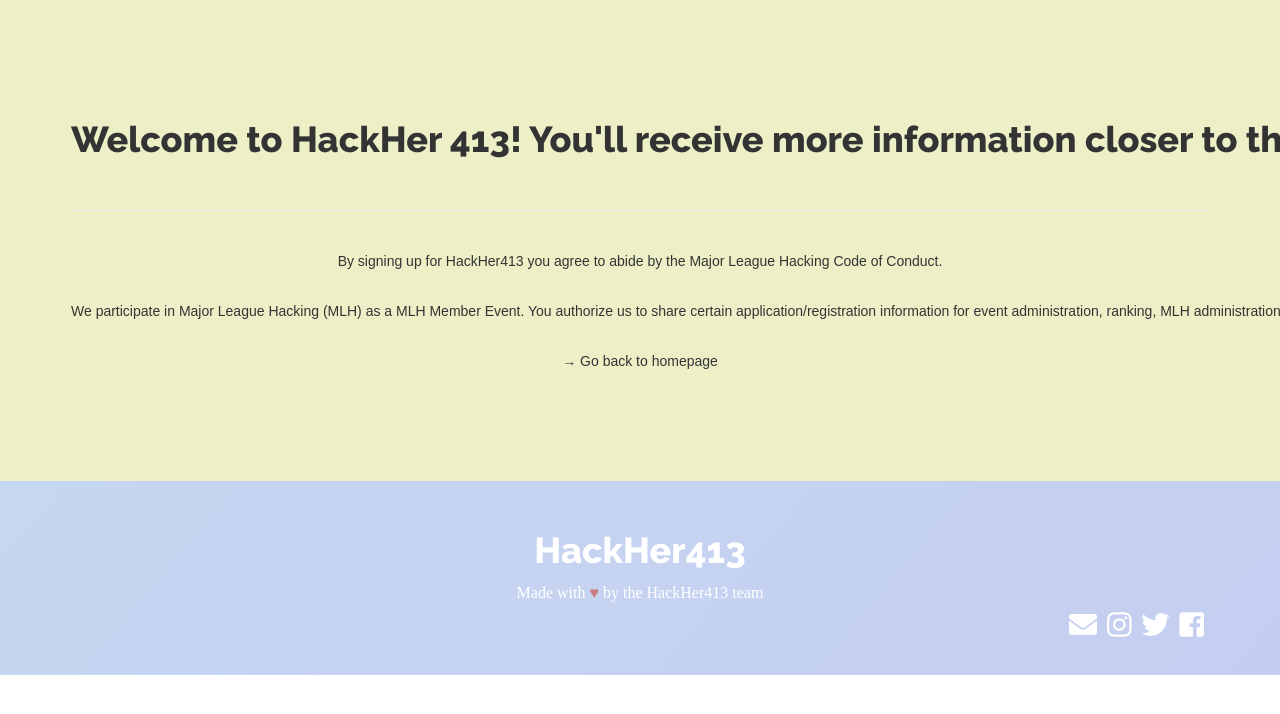
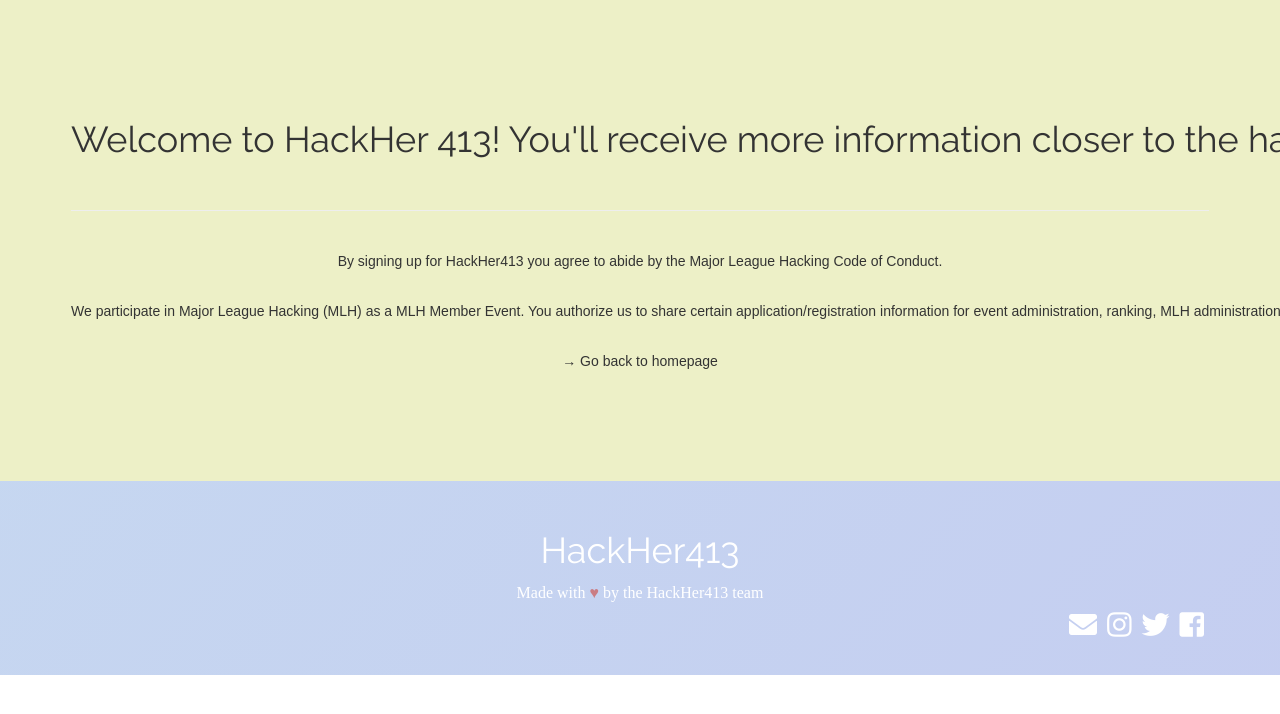
Before and after one commit to hackher413/2019, a Jekyll site: the page built from success.html, in a window 1280 px wide. Shown: the top 714 px of the page. Built offline with Jekyll 4.4.1, drawn with Linux system fonts in a browser that asks for light colours; nearby versions of some CDN libraries; some web fonts are replaced; a script that is not in the unit is left out.

Commit message:
changed font weights

```diff
--- a/_includes/different.html
+++ b/_includes/different.html
@@ -12,7 +12,7 @@
         <div class="text diff-col">
           <h2 class="header2">Unique Opportunities to Connect</h2>
           <p>Interested in talking to mentors about their career paths?
-            Take a break from your hack and join us for <b>Coffee With Mentors</b>!
+            Take a break from your hack and join us for <span class="bold">Coffee With Mentors</span>!
             Throughout the hackathon, we’ll have a space (and provide coffee and snacks!)
             where participants can sit down and talk to mentors about anything,
             ranging from advice to the mentor’s career to their favorite programming language!</p>
@@ -28,7 +28,7 @@
           <div class="text diff-col">
           <h2 class="header1">Empowering with Workshops and Resources</h2>
           <p>Being a beginner at a Hackathon can be intimidating. To combat this,
-            we’re creating a <b>Beginner Track</b>! This track provides a schedule full
+            we’re creating a <span class="bold">Beginner Track</span>! This track provides a schedule full
             of suggested workshops, events, and resources for beginners to make
             the most of the 24-hours. </p>
         </div>
@@ -37,7 +37,7 @@
         <div class="text diff-col">
           <h2 class="header3">Inspiring Students Throughout</h2>
           <p>Impostor Syndrome is real. We will have a round table event called
-            <b>Real Talk</b> for anyone to come and share their experience in tech!
+            <span class="bold">Real Talk</span> for anyone to come and share their experience in tech!
             We will discuss not only the amazing feats by people in the industry
             but also brainstorm ways to improve inclusivity in the tech world.
 </p>
--- a/_includes/head.html
+++ b/_includes/head.html
@@ -40,7 +40,7 @@
   {% if site.seo.image %}<meta property="og:image" content="{{ site.seo.image }}" />{% endif %}
 
   <!-- Stylesheets -->
-  <link rel="stylesheet" type="text/css" href="https://fonts.googleapis.com/css?family=News+Cycle:700|Raleway:800">
+  <link href="https://fonts.googleapis.com/css?family=News+Cycle|Raleway:400,900" rel="stylesheet">
   <link rel="stylesheet" type="text/css" href="https://fonts.googleapis.com/css?family=Open+Sans:400,300,700,300italic,400italic,700italic" />
   <link rel="stylesheet" type="text/css" href="{{ '/css/bootstrap.min.css' | prepend: site.baseurl | prepend: site.url }}" />
   <link rel="stylesheet" type="text/css" href="{{ '/css/base.css' | prepend: site.baseurl | prepend: site.url }}" />
--- a/css/original.css
+++ b/css/original.css
@@ -26,6 +26,9 @@
 }
 
 body {
+}
+p{
+  font-weight: 400;
 }
 
 section {
@@ -471,6 +474,10 @@
   text-align: left;
   margin-right:20px;
   margin-left:20px;
+}
+.bold{
+  font-weight: 900;
+  text-decoration: underline;
 }
 
 .diff-col{
```
